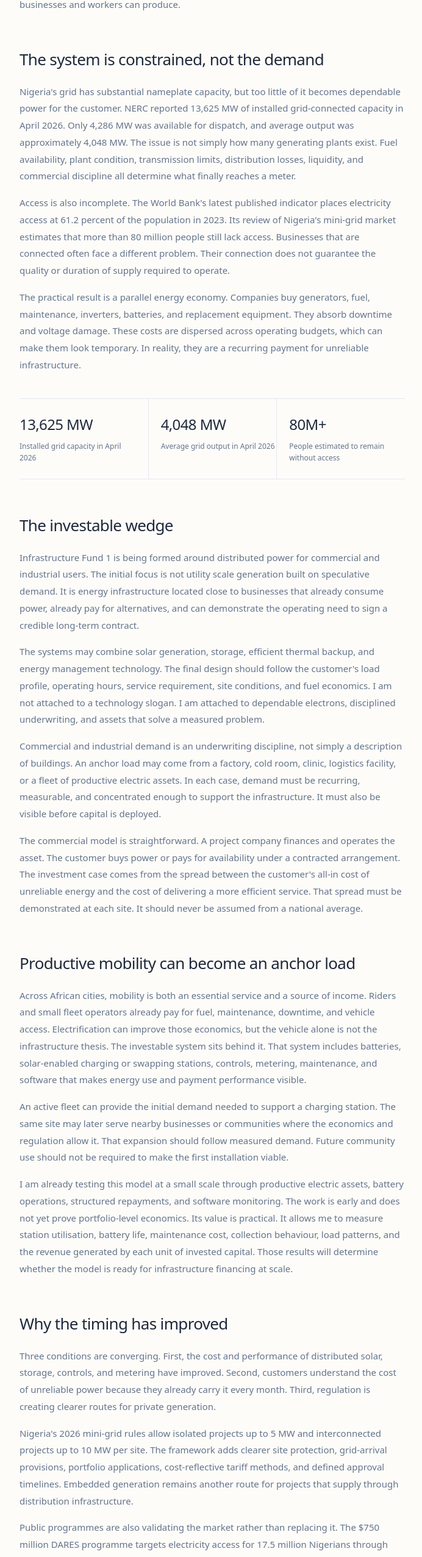
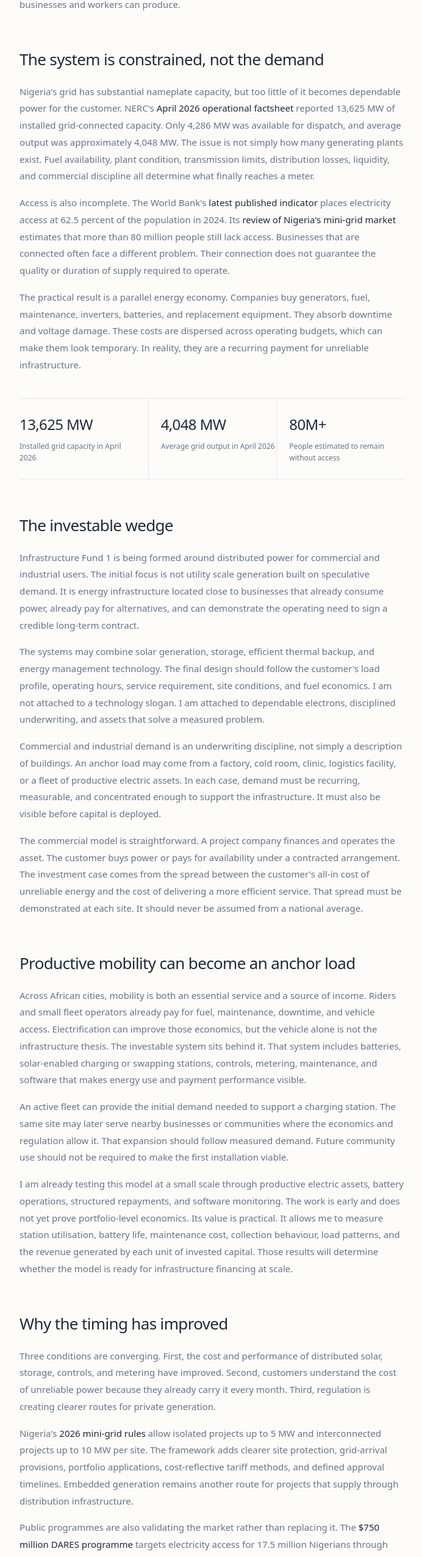
Before and after one commit to Threadigit/adetuyi.com, a Next.js app: page /thesis in a window 1280 px wide. Shown: the part 895-3448 px from the top of the page at 61% size, without its empty margins (292-984 px from the left). Built offline with nearby package versions, Linux system fonts and the light colour scheme.

Commit message:
Complete investment thesis audit

```diff
--- a/src/app/thesis/page.tsx
+++ b/src/app/thesis/page.tsx
@@ -3,7 +3,7 @@ import type { Metadata } from "next";
 
 const title = "Powering Nigeria Infrastructure Fund 1";
 const description =
-  "Tolu Adetuyi's investment thesis for financing distributed commercial and industrial energy infrastructure in Nigeria.";
+  "Tolu Adetuyi's thesis for financing distributed energy assets around commercial, industrial, and productive mobility demand in Nigeria.";
 const canonical = "https://adetuyi.com/thesis";
 const lastUpdated = "2026-07-31";
 
@@ -52,6 +52,8 @@ export const metadata: Metadata = {
     "Nigeria energy infrastructure fund",
     "commercial and industrial solar Nigeria",
     "distributed energy Nigeria",
+    "productive mobility infrastructure Nigeria",
+    "energy access investment Nigeria",
     "embedded generation Nigeria",
     "Nigeria infrastructure investment",
     "Tolu Adetuyi",
@@ -90,9 +92,11 @@ export default function ThesisPage() {
     dateModified: lastUpdated,
     author: {
       "@type": "Person",
+      "@id": "https://adetuyi.com/#person",
       name: "Tolu Adetuyi",
       url: "https://adetuyi.com",
     },
+    mainEntityOfPage: canonical,
     about: [
       "Distributed energy infrastructure",
       "Commercial and industrial power",
@@ -187,22 +191,46 @@ export default function ThesisPage() {
           </h2>
           <p>
             Nigeria&apos;s grid has substantial nameplate capacity, but too
-            little of it becomes dependable power for the customer. NERC
-            reported 13,625 MW of installed grid-connected capacity in April
-            2026. Only 4,286 MW was available for dispatch, and average output
-            was approximately 4,048 MW. The issue is not simply how many
-            generating plants exist. Fuel availability, plant condition,
-            transmission limits, distribution losses, liquidity, and
-            commercial discipline all determine what finally reaches a meter.
+            little of it becomes dependable power for the customer. NERC&apos;s{" "}
+            <a
+              href="https://nerc.gov.ng/resource-category/operational-performance-factsheet/"
+              target="_blank"
+              rel="noopener noreferrer"
+              className="text-foreground link-hover font-medium"
+            >
+              April 2026 operational factsheet
+            </a>{" "}
+            reported 13,625 MW of installed grid-connected capacity. Only 4,286
+            MW was available for dispatch, and average output was approximately
+            4,048 MW. The issue is not simply how many generating plants exist.
+            Fuel availability, plant condition, transmission limits,
+            distribution losses, liquidity, and commercial discipline all
+            determine what finally reaches a meter.
           </p>
           <p>
-            Access is also incomplete. The World Bank&apos;s latest published
-            indicator places electricity access at 61.2 percent of the
-            population in 2023. Its review of Nigeria&apos;s mini-grid market
+            Access is also incomplete. The World Bank&apos;s{" "}
+            <a
+              href="https://data.worldbank.org/country/nigeria?locations=NG&subcat=161"
+              target="_blank"
+              rel="noopener noreferrer"
+              className="text-foreground link-hover font-medium"
+            >
+              latest published indicator
+            </a>{" "}
+            places electricity access at 62.5 percent of the population in
+            2024. Its{" "}
+            <a
+              href="https://www.worldbank.org/en/news/feature/2025/03/07/expanding-nigeria-s-mini-grid-market"
+              target="_blank"
+              rel="noopener noreferrer"
+              className="text-foreground link-hover font-medium"
+            >
+              review of Nigeria&apos;s mini-grid market
+            </a>{" "}
             estimates that more than 80 million people still lack access.
-            Businesses that are connected often face a different problem.
-            Their connection does not guarantee the quality or duration of
-            supply required to operate.
+            Businesses that are connected often face a different problem. Their
+            connection does not guarantee the quality or duration of supply
+            required to operate.
           </p>
           <p>
             The practical result is a parallel energy economy. Companies buy
@@ -317,24 +345,41 @@ export default function ThesisPage() {
             clearer routes for private generation.
           </p>
           <p>
-            Nigeria&apos;s 2026 mini-grid rules allow isolated projects up to 5
-            MW and interconnected projects up to 10 MW per site. The framework
-            adds clearer site protection, grid-arrival provisions, portfolio
-            applications, cost-reflective tariff methods, and defined approval
-            timelines. Embedded generation remains another route for projects
-            that supply through distribution infrastructure.
+            Nigeria&apos;s{" "}
+            <a
+              href="https://nerc.gov.ng/need-help/services/apply-for-mini-grid-permit-2/"
+              target="_blank"
+              rel="noopener noreferrer"
+              className="text-foreground link-hover font-medium"
+            >
+              2026 mini-grid rules
+            </a>{" "}
+            allow isolated projects up to 5 MW and interconnected projects up
+            to 10 MW per site. The framework adds clearer site protection,
+            grid-arrival provisions, portfolio applications, cost-reflective
+            tariff methods, and defined approval timelines. Embedded generation
+            remains another route for projects that supply through distribution
+            infrastructure.
           </p>
           <p>
             Public programmes are also validating the market rather than
-            replacing it. The $750 million DARES programme targets electricity
-            access for 17.5 million Nigerians through private sector-led
-            distributed renewable energy. That is useful evidence of policy
-            direction and market infrastructure. It is not a substitute for
-            project-level commercial judgment.
+            replacing it. The{" "}
+            <a
+              href="https://www.dares.rea.gov.ng/dares.html"
+              target="_blank"
+              rel="noopener noreferrer"
+              className="text-foreground link-hover font-medium"
+            >
+              $750 million DARES programme
+            </a>{" "}
+            targets electricity access for 17.5 million Nigerians through
+            private sector-led distributed renewable energy. That is useful
+            evidence of policy direction and market infrastructure. It is not a
+            substitute for project-level commercial judgment.
           </p>
 
           <h2 className="text-[22px] md:text-[26px] font-medium text-foreground tracking-tight mt-14 mb-5">
-            How the fund will underwrite
+            How projects will be underwritten
           </h2>
           <p>
             The quality of the customer matters as much as the quality of the
@@ -409,10 +454,19 @@ export default function ThesisPage() {
           </p>
           <p>
             This is why the strategy begins with commercial and industrial
-            anchor loads. The IEA notes that businesses consume nearly three
-            times more energy per mini-grid connection than households.
-            Productive users provide the demand density that makes distributed
-            systems more financeable while supporting wider economic activity.
+            anchor loads. The{" "}
+            <a
+              href="https://www.iea.org/reports/financing-electricity-access-in-africa/executive-summary"
+              target="_blank"
+              rel="noopener noreferrer"
+              className="text-foreground link-hover font-medium"
+            >
+              IEA notes
+            </a>{" "}
+            that businesses consume nearly three times more energy per
+            mini-grid connection than households. Productive users provide the
+            demand density that makes distributed systems more financeable while
+            supporting wider economic activity.
           </p>
 
           <h2 className="text-[22px] md:text-[26px] font-medium text-foreground tracking-tight mt-14 mb-5">
@@ -467,7 +521,7 @@ export default function ThesisPage() {
             transact safely. Power is more fundamental. When electricity is
             reliable, a factory can add a shift, a clinic can protect its cold
             chain, a logistics operator can plan, and a technology company can
-            keep its systems online. The asset earns a return because the
+            keep its systems online. An asset can earn a return when the
             customer becomes more productive.
           </p>
           <p>
@@ -505,7 +559,7 @@ export default function ThesisPage() {
             </p>
             <div className="flex flex-col sm:flex-row sm:items-center gap-3">
               <a
-                href="mailto:tolu@adetuyi.com?subject=Powering Nigeria IF1 project or investment"
+                href="mailto:tolu@adetuyi.com?subject=Powering%20Nigeria%20IF1%20project%20or%20investment"
                 className="inline-flex items-center justify-center gap-2 bg-accent text-white px-6 py-3 rounded-full hover:bg-accent/90 transition-colors font-medium text-[14px]"
               >
                 Discuss a project or investment <span>↗</span>
```
